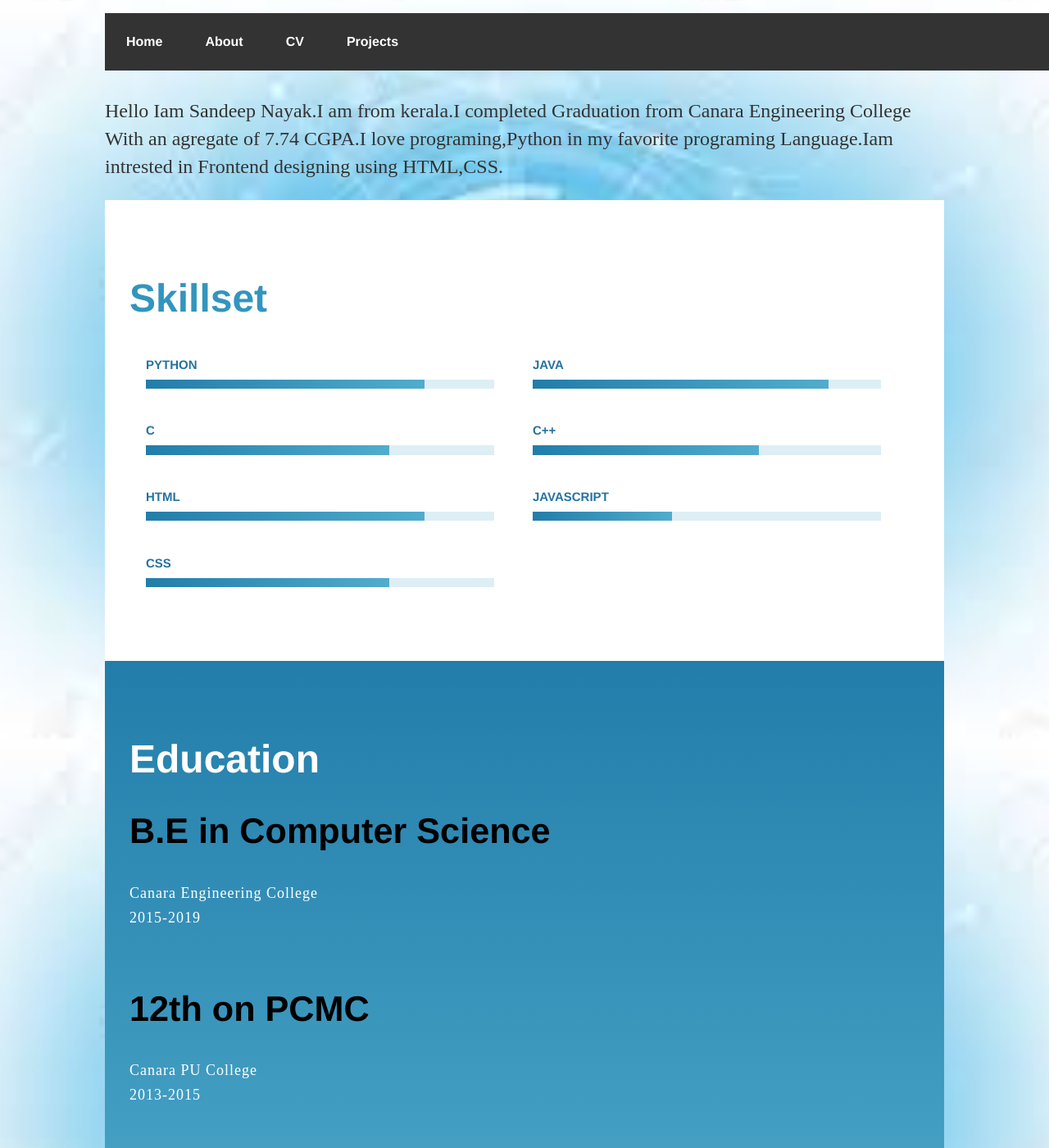
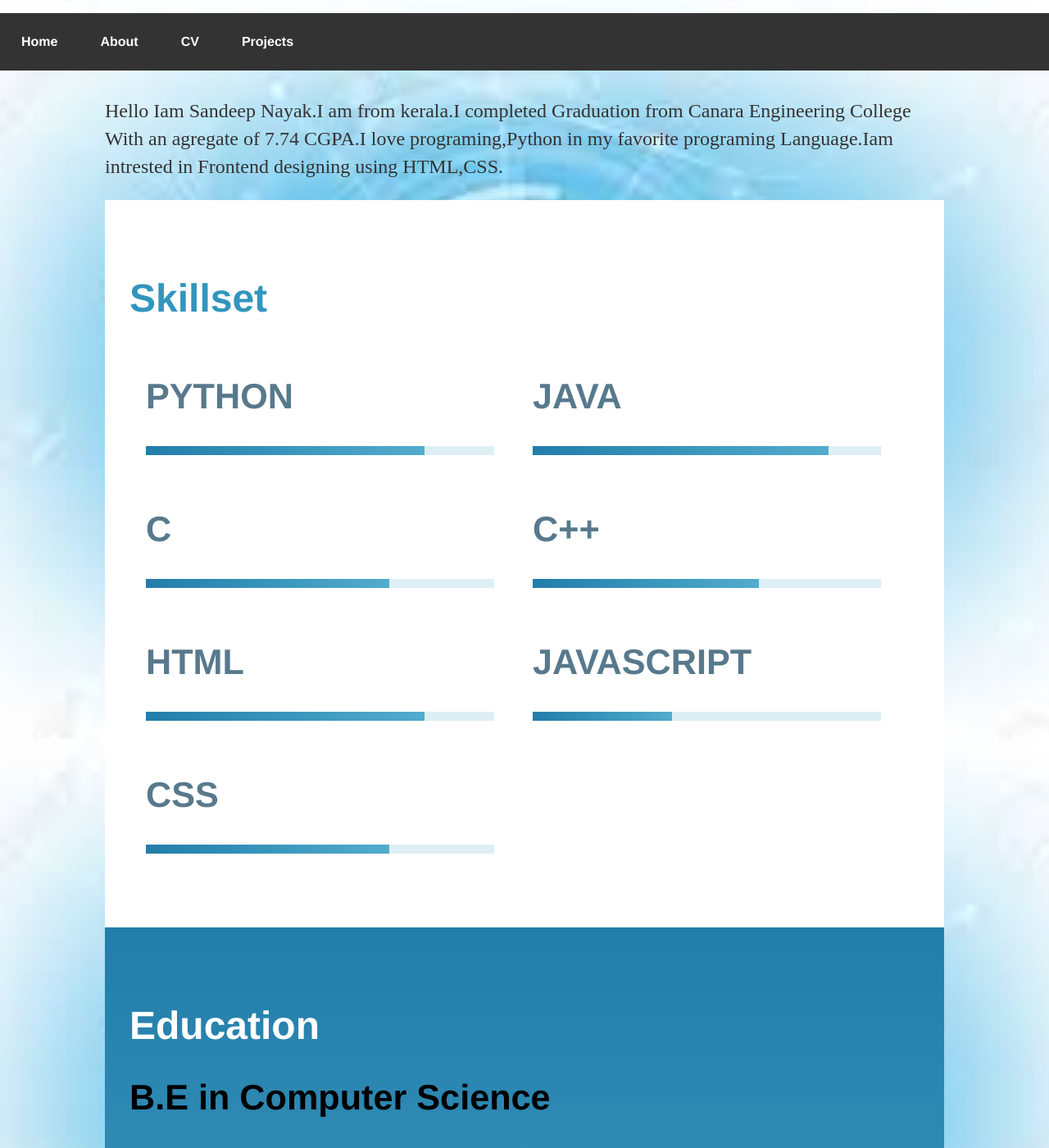
Before and after one commit to sandeepnayaks/sandeepnayaks.github.io, a Jekyll site: the page built from about/index.html, in a window 1280 px wide and 1400 px high. Shown: the whole window at 82% size. Built offline with Jekyll 4.4.1, drawn with Linux system fonts in a browser that asks for light colours.

Commit message:
Update main.css

```diff
--- a/css/main.css
+++ b/css/main.css
@@ -31,6 +31,7 @@
    overflow: hidden;
  position: fixed;
  top: 0;
+  left:0;
  width: 100%;
 }
 nav ul li, footer ul li { display: inline; margin-right: 20px; float: left; }
@@ -203,29 +204,13 @@
   position:absolute;
   line-height:inherit;
 }
-.content p {
-  margin: 0;
-  font-size: 18px;
-  color: white;
-  line-height: 30px;
-  letter-spacing: 1px;
-}
-.section-content .content > div {
-  padding-left: 20px;
-}
+
+
 .white-bg .title > h1:after {
   border: 2px solid #3295be;
 }
-.dual-col {
-  width: 50%;
-  float: left;
-}
 
-.dual-col h2 {
-  color: #2473a0;
-  font-size: 15px;
-  margin-bottom: 10px;
-}
+
 .blue-bg > .section-content{
   /* background-color: #3295be; */
   background: rgba(34,125,170,1);
```
